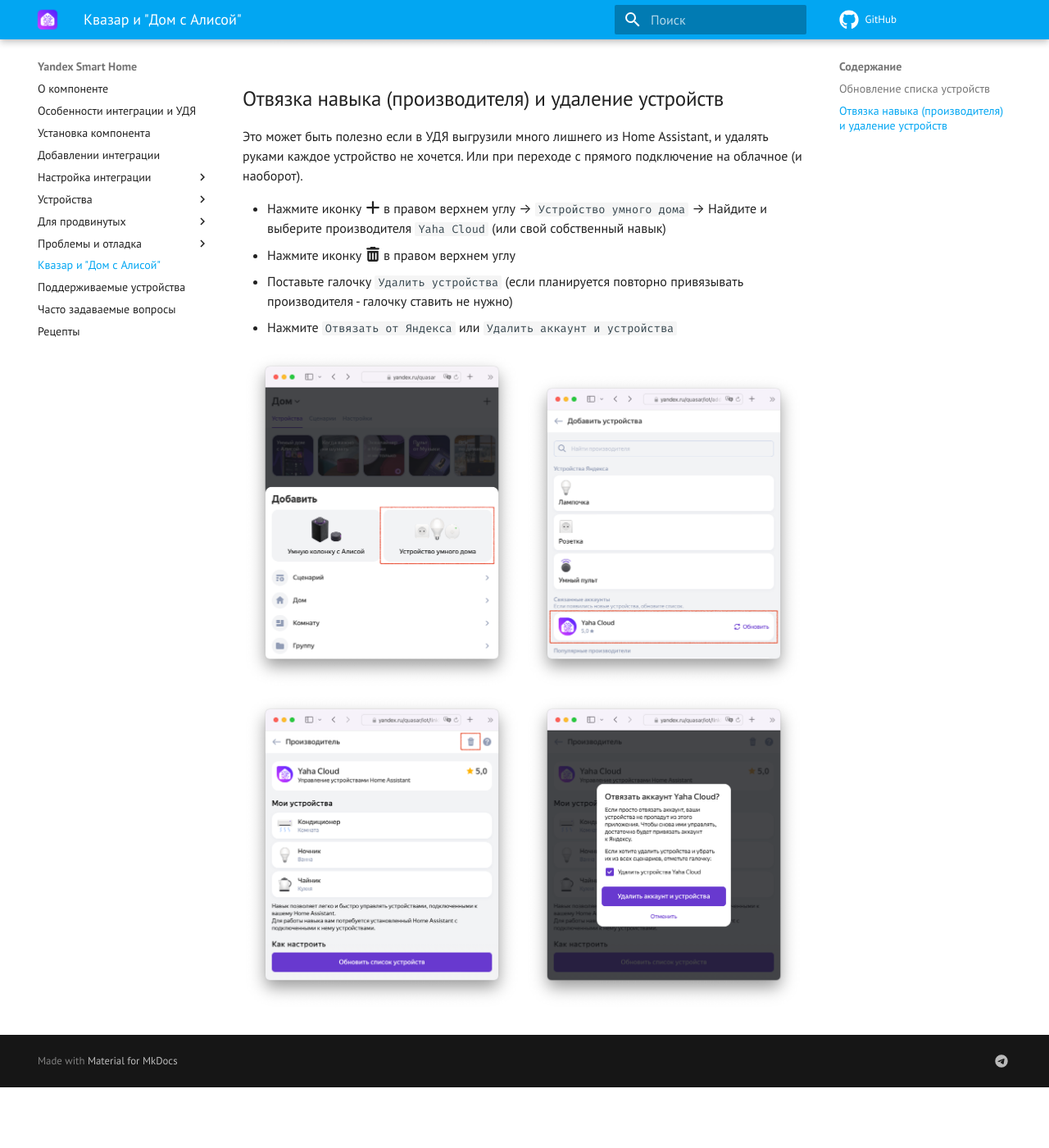
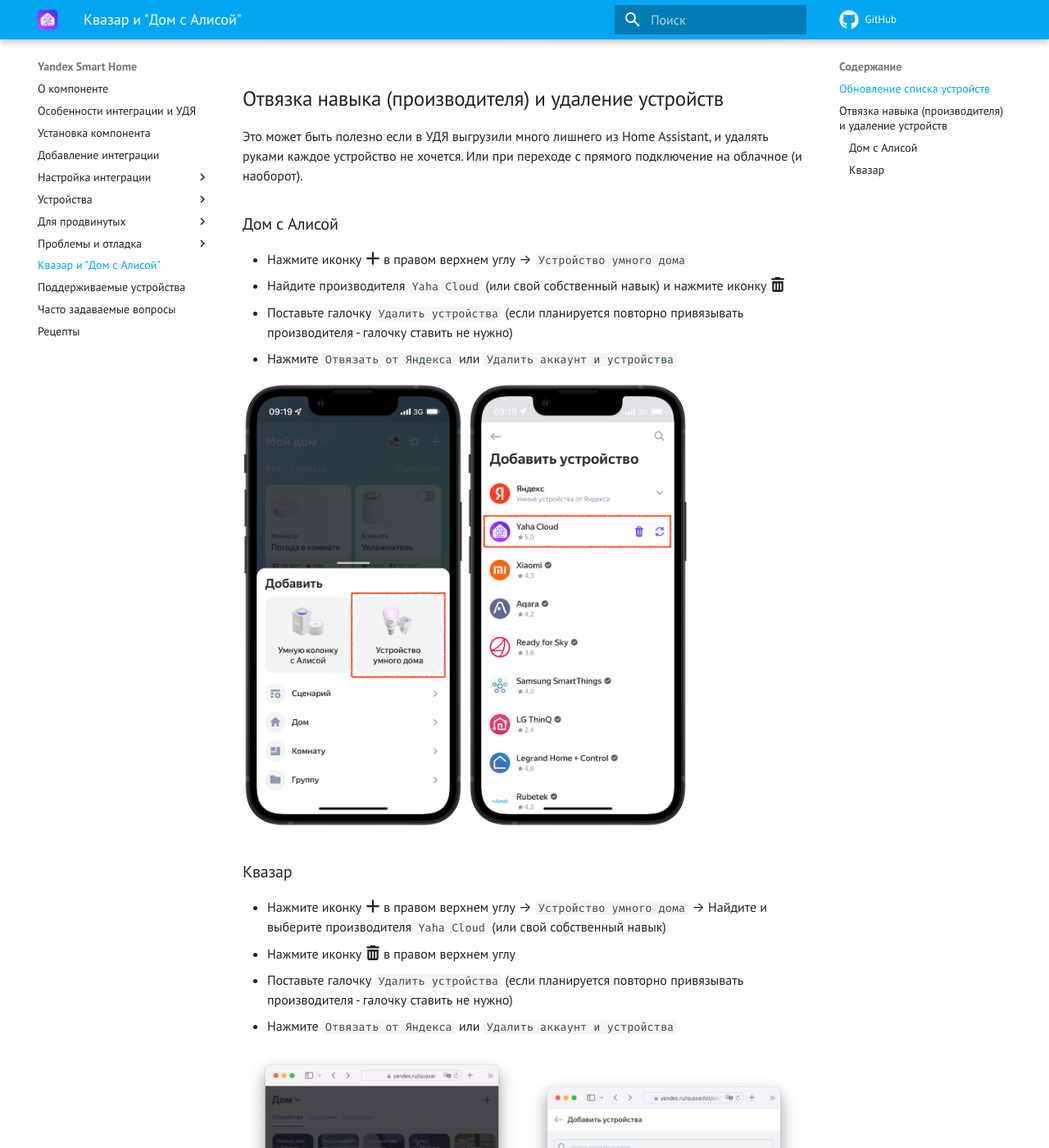
Before and after one commit to dext0r/yandex_smart_home, an MkDocs documentation site: the page built from docs/quasar.md, in a window 1280 px wide and 1400 px high, scrolled down 822 px. Shown: the whole window at 82% size. Built offline with MkDocs 1.6.1 and Material for MkDocs 9.7.7, drawn with Linux system fonts in a browser that asks for light colours; comment, search, counter and statistics services are not loaded; the version menu is left out; before the commit the page ends 2148 px from its top, so only the background shows below that.

Commit message:
Improve docs (#403)

```diff
--- a/docs/quasar.md
+++ b/docs/quasar.md
@@ -16,6 +16,16 @@
 Это может быть полезно если в УДЯ выгрузили много лишнего из Home Assistant, и удалять руками каждое устройство не хочется.
 Или при переходе с прямого подключение на облачное (и наоборот).
 
+### Дом с Алисой { id=unlink-app }
+* Нажмите иконку :fontawesome-solid-plus: в правом верхнем углу --> `Устройство умного дома`
+* Найдите производителя `Yaha Cloud` (или свой собственный навык) и нажмите иконку :fontawesome-solid-trash-can:
+* Поставьте галочку `Удалить устройства` (если планируется повторно привязывать производителя - галочку ставить не нужно)
+* Нажмите `Отвязать от Яндекса` или `Удалить аккаунт и устройства`
+
+![](assets/images/quasar/discovery-3.png){ width=270 }
+![](assets/images/quasar/unlink-4.png){ width=270 }
+
+### Квазар { id=unlink-quasar }
 * Нажмите иконку :fontawesome-solid-plus: в правом верхнем углу --> `Устройство умного дома` -->
   Найдите и выберите производителя `Yaha Cloud` (или свой собственный навык)
 * Нажмите иконку :fontawesome-solid-trash-can: в правом верхнем углу
--- a/mkdocs.yml
+++ b/mkdocs.yml
@@ -6,7 +6,7 @@
   - О компоненте: index.md
   - Особенности интеграции и УДЯ : quirks.md
   - Установка компонента: install/component.md
-  - Добавлении интеграции: install/integration.md
+  - Добавление интеграции: install/integration.md
   - Настройка интеграции:
       - Способы настройки: config/getting-started.md
       - Выбор объектов для передачи: config/filter.md
```
Also changed, not shown: docs/config/filter.md (+3 -1 lines), docs/devices/sensor.md (+10 -0 lines), docs/faq.md (+3 -0 lines), docs/troubleshoot/index.md (+10 -0 lines), docs/assets/images/quasar/discovery-3.png (added), docs/assets/images/quasar/unlink-4.png (added), 1 other file.
